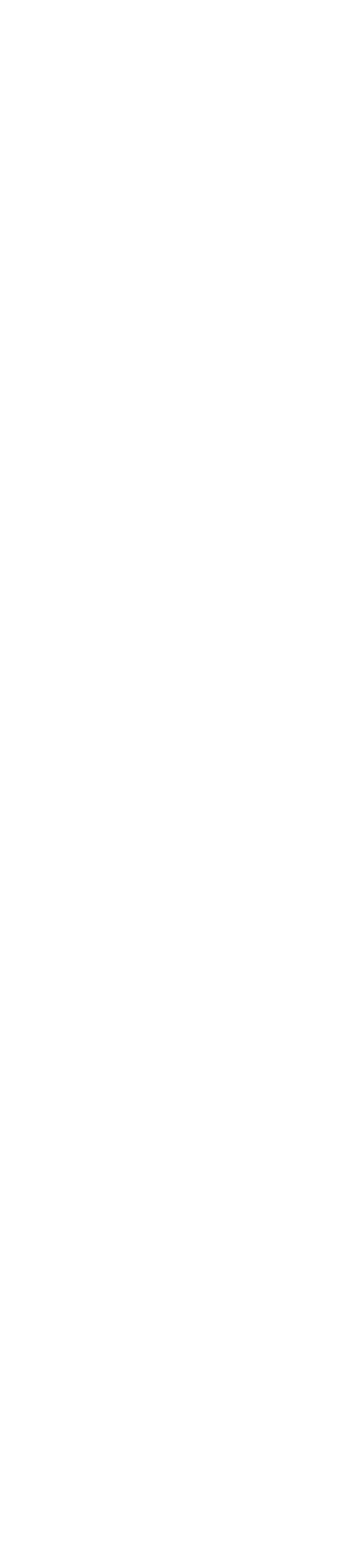
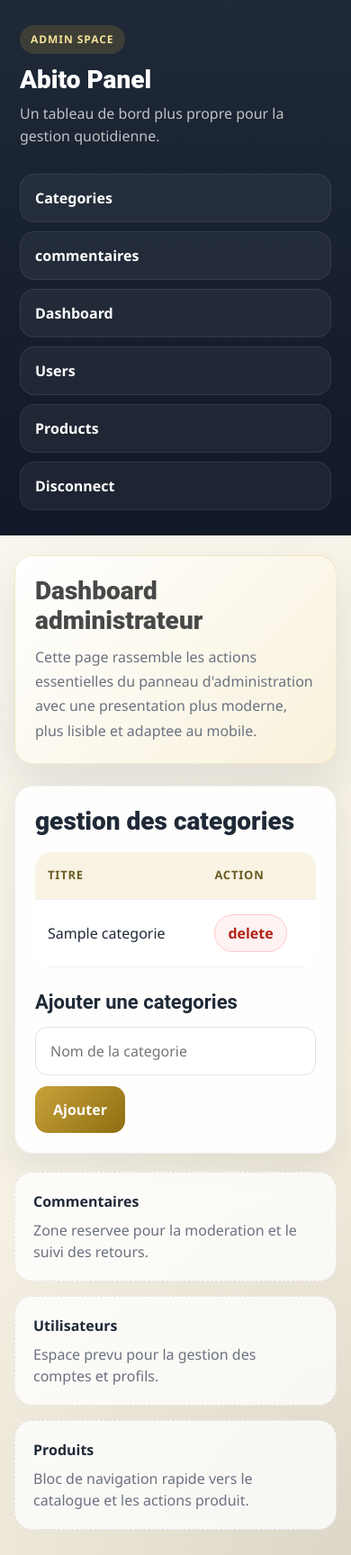
Before and after one commit to zakariadeve/abito, a PHP site: page /cpanel.php in a window 390 px wide. Before the commit the page is empty. Shown: the whole page at 90% size. Before the commit the page ends 844 px from the top, so only its background shows below. Run offline with PHP 8.4, Linux system fonts and the light colour scheme; the visitor is signed in with stand-in values (Sample User, id 1); tables that the repository leaves empty hold one stand-in row (values such as "Sample post").

Commit message:
style(admin): moderniser l'UI de admin.php et cpanel.php
- Ajoute un habillage moderne sur la page de connexion admin (fond, card, inputs, bouton)
- Rework du dashboard cpanel (sidebar navigation, hero, sections) avec un tableau/formulaire plus lisibles
- Responsive mobile + integration Bootstrap/style.css

```diff
--- a/cpanel.php
+++ b/cpanel.php
@@ -0,0 +1,370 @@
+<?php session_start();
+ include('connection.php');
+if(!isset($_SESSION['admin'])){
+    echo "<script>window.location.href='admin.php'</script>";
+}
+?>
+<!DOCTYPE html>
+<html lang="en">
+<head>
+    <meta charset="UTF-8">
+    <meta name="viewport" content="width=device-width, initial-scale=1.0">
+    <title>Cpanel</title>
+    <link href="css/bootstrap.min.css" rel="stylesheet">
+    <link href="css/style.css" rel="stylesheet">
+    <style>
+        :root {
+            --cp-surface: #ffffff;
+            --cp-ink: #1f2937;
+            --cp-muted: #6b7280;
+            --cp-accent: #c8a33a;
+            --cp-accent-dark: #8f6d11;
+            --cp-line: rgba(31, 41, 55, 0.08);
+            --cp-shadow: 0 24px 50px rgba(31, 41, 55, 0.10);
+        }
+
+        * {
+            box-sizing: border-box;
+        }
+
+        body {
+            margin: 0;
+            min-height: 100vh;
+            font-family: "Segoe UI", Tahoma, Geneva, Verdana, sans-serif;
+            color: var(--cp-ink);
+            background:
+                radial-gradient(circle at top left, rgba(200, 163, 58, 0.20), transparent 28%),
+                radial-gradient(circle at bottom right, rgba(31, 41, 55, 0.10), transparent 30%),
+                linear-gradient(135deg, #fcfbf6 0%, #f1ead8 100%);
+        }
+
+        .panel-layout {
+            display: grid;
+            grid-template-columns: 260px 1fr;
+            min-height: 100vh;
+        }
+
+        nav {
+            padding: 28px 22px;
+            background: linear-gradient(180deg, #1f2937 0%, #111827 100%);
+            color: #fff;
+        }
+
+        .brand {
+            margin-bottom: 28px;
+        }
+
+        .brand-badge {
+            display: inline-block;
+            padding: 7px 12px;
+            border-radius: 999px;
+            background: rgba(200, 163, 58, 0.18);
+            color: #f5df9a;
+            font-size: 12px;
+            font-weight: 700;
+            text-transform: uppercase;
+            letter-spacing: 0.08em;
+            margin-bottom: 12px;
+        }
+
+        .brand h2 {
+            margin: 0 0 8px;
+            font-size: 28px;
+            font-weight: 800;
+            color: #fff;
+        }
+
+        .brand p {
+            margin: 0;
+            color: rgba(255, 255, 255, 0.72);
+            line-height: 1.6;
+        }
+
+        nav ul {
+            list-style: none;
+            margin: 0;
+            padding: 0;
+            display: grid;
+            gap: 10px;
+        }
+
+        nav a {
+            display: block;
+            padding: 14px 16px;
+            border-radius: 16px;
+            text-decoration: none;
+            color: #fff;
+            font-weight: 600;
+            background: rgba(255, 255, 255, 0.05);
+            border: 1px solid rgba(255, 255, 255, 0.08);
+            transition: transform 0.2s ease, background 0.2s ease;
+        }
+
+        nav a:hover {
+            color: #fff;
+            background: rgba(200, 163, 58, 0.18);
+            transform: translateX(4px);
+        }
+
+        .panel-main {
+            padding: 32px;
+        }
+
+        .hero {
+            background: linear-gradient(135deg, #ffffff 0%, #f8f1db 100%);
+            border: 1px solid rgba(200, 163, 58, 0.20);
+            border-radius: 28px;
+            box-shadow: var(--cp-shadow);
+            padding: 30px;
+            margin-bottom: 24px;
+        }
+
+        .hero h1 {
+            margin: 0 0 10px;
+            font-size: 34px;
+            font-weight: 800;
+        }
+
+        .hero p {
+            margin: 0;
+            color: var(--cp-muted);
+            line-height: 1.7;
+        }
+
+        .panel-card {
+            background: rgba(255, 255, 255, 0.90);
+            border: 1px solid var(--cp-line);
+            border-radius: 24px;
+            box-shadow: 0 16px 38px rgba(31, 41, 55, 0.08);
+            padding: 26px;
+        }
+
+        .panel-card h1,
+        .panel-card h3 {
+            margin-top: 0;
+            color: var(--cp-ink);
+        }
+
+        .panel-card h1 {
+            margin-bottom: 18px;
+            font-size: 28px;
+            font-weight: 800;
+        }
+
+        .panel-card h3 {
+            margin-bottom: 14px;
+            font-size: 22px;
+            font-weight: 700;
+        }
+
+        table {
+            width: 100%;
+            border-collapse: collapse;
+            overflow: hidden;
+            border-radius: 18px;
+            background: #fff;
+            margin-bottom: 26px;
+        }
+
+        th,
+        td {
+            padding: 16px 14px;
+            text-align: left;
+            border-bottom: 1px solid rgba(31, 41, 55, 0.08);
+        }
+
+        th {
+            background: #f8f3e3;
+            color: #6b5b22;
+            font-size: 13px;
+            text-transform: uppercase;
+            letter-spacing: 0.06em;
+        }
+
+        tr:hover td {
+            background: rgba(248, 243, 227, 0.65);
+        }
+
+        td a {
+            display: inline-block;
+            padding: 8px 14px;
+            border-radius: 999px;
+            text-decoration: none;
+            font-weight: 700;
+            background: #fef2f2;
+            color: #b42318;
+            border: 1px solid #fecaca;
+        }
+
+        form {
+            display: flex;
+            gap: 12px;
+            flex-wrap: wrap;
+            align-items: center;
+        }
+
+        input[type="text"] {
+            flex: 1 1 260px;
+            padding: 14px 16px;
+            border-radius: 14px;
+            border: 1px solid rgba(31, 41, 55, 0.12);
+            background: #fff;
+        }
+
+        input[type="text"]:focus {
+            outline: none;
+            border-color: var(--cp-accent);
+            box-shadow: 0 0 0 4px rgba(200, 163, 58, 0.14);
+        }
+
+        input[type="submit"] {
+            padding: 14px 20px;
+            border: none;
+            border-radius: 14px;
+            background: linear-gradient(135deg, var(--cp-accent) 0%, var(--cp-accent-dark) 100%);
+            color: #fff;
+            font-weight: 700;
+            cursor: pointer;
+            transition: transform 0.2s ease, box-shadow 0.2s ease;
+        }
+
+        input[type="submit"]:hover {
+            transform: translateY(-2px);
+            box-shadow: 0 14px 24px rgba(143, 109, 17, 0.20);
+        }
+
+        .placeholder-sections {
+            display: grid;
+            grid-template-columns: repeat(3, minmax(0, 1fr));
+            gap: 16px;
+            margin-top: 20px;
+        }
+
+        .placeholder-box {
+            min-height: 120px;
+            background: rgba(255, 255, 255, 0.78);
+            border: 1px dashed rgba(31, 41, 55, 0.12);
+            border-radius: 20px;
+            padding: 20px;
+            color: var(--cp-muted);
+        }
+
+        .placeholder-box strong {
+            display: block;
+            margin-bottom: 8px;
+            color: var(--cp-ink);
+        }
+
+        @media (max-width: 991px) {
+            .panel-layout {
+                grid-template-columns: 1fr;
+            }
+
+            .panel-main {
+                padding: 22px 16px 28px;
+            }
+
+            .placeholder-sections {
+                grid-template-columns: 1fr;
+            }
+        }
+
+        @media (max-width: 575px) {
+            .hero,
+            .panel-card {
+                padding: 22px;
+                border-radius: 20px;
+            }
+
+            .hero h1,
+            .panel-card h1 {
+                font-size: 28px;
+            }
+        }
+    </style>
+</head>
+<body>
+    <div class="panel-layout">
+        <nav>
+            <div class="brand">
+                <span class="brand-badge">Admin Space</span>
+                <h2>Abito Panel</h2>
+                <p>Un tableau de bord plus propre pour la gestion quotidienne.</p>
+            </div>
+            <ul>
+                <li><a href="categorie.php">Categories</a></li>
+                <li><a href="commentaire.php">commentaires</a></li>
+                <li><a href="cpanel.php">Dashboard</a></li>
+                <li><a href="utilisateur.php">Users</a></li>
+                <li><a href="produit.php">Products</a></li>
+                <li><a href="deconnecter.php">Disconnect</a></li>
+            </ul>
+        </nav>
+
+        <main class="panel-main">
+            <section class="hero" id="cpanel.php">
+                <h1>Dashboard administrateur</h1>
+                <p>Cette page rassemble les actions essentielles du panneau d'administration avec une presentation plus moderne, plus lisible et adaptee au mobile.</p>
+            </section>
+
+            <section class="panel-card" id="categorie.php">
+                <h1> gestion des categories </h1>
+                <table>
+                    <tr>
+                        <th>titre</th>
+                        <th>action</th>
+                    </tr>
+                     <?php
+                    $req_cat=mysqli_query($conn,"select * from categorie");
+                    while($data_cat=mysqli_fetch_assoc($req_cat)){
+                    ?>
+
+                    <tr>
+                        <td><?php echo $data_cat['titrec'] ?></td>
+                        <td><a href="sup_cat.php?idc=<?php echo $data_cat['idc'] ?>">delete</a></td>
+
+
+                    </tr>
+
+                   <?php } ?>
+
+                </table>
+                <div>
+                    <h3> Ajouter une categories</h3>
+                    <form action="" method="post">
+                        <input type="text" name="titrec" placeholder="Nom de la categorie" required>
+                        <input type="submit" name="btn" value="Ajouter">
+                    </form>
+                    <?php
+                    if(isset($_POST['btn'])){
+                        $titrec = $_POST['titrec'];
+                        $ajt=mysqli_query($conn,"insert into categorie (titrec) values ('$titrec')");
+                        if($ajt){
+                            echo "<script>window.location.href='cpanel.php'</script>";
+                        }
+                        else{
+                            echo "error error ";
+                        }
+                    }
+                    ?>
+                </div>
+            </section>
+
+            <section class="placeholder-sections">
+                <section class="placeholder-box" id="commentaire.php">
+                    <strong>Commentaires</strong>
+                    Zone reservee pour la moderation et le suivi des retours.
+                </section>
+                <section class="placeholder-box" id="utilisateur.php">
+                    <strong>Utilisateurs</strong>
+                    Espace prevu pour la gestion des comptes et profils.
+                </section>
+                <section class="placeholder-box" id="produit.php">
+                    <strong>Produits</strong>
+                    Bloc de navigation rapide vers le catalogue et les actions produit.
+                </section>
+            </section>
+        </main>
+    </div>
+</body>
+</html>
```
Also changed, not shown: admin.php (+136 -5 lines), sup_cat.php (added, +12 -0 lines).
